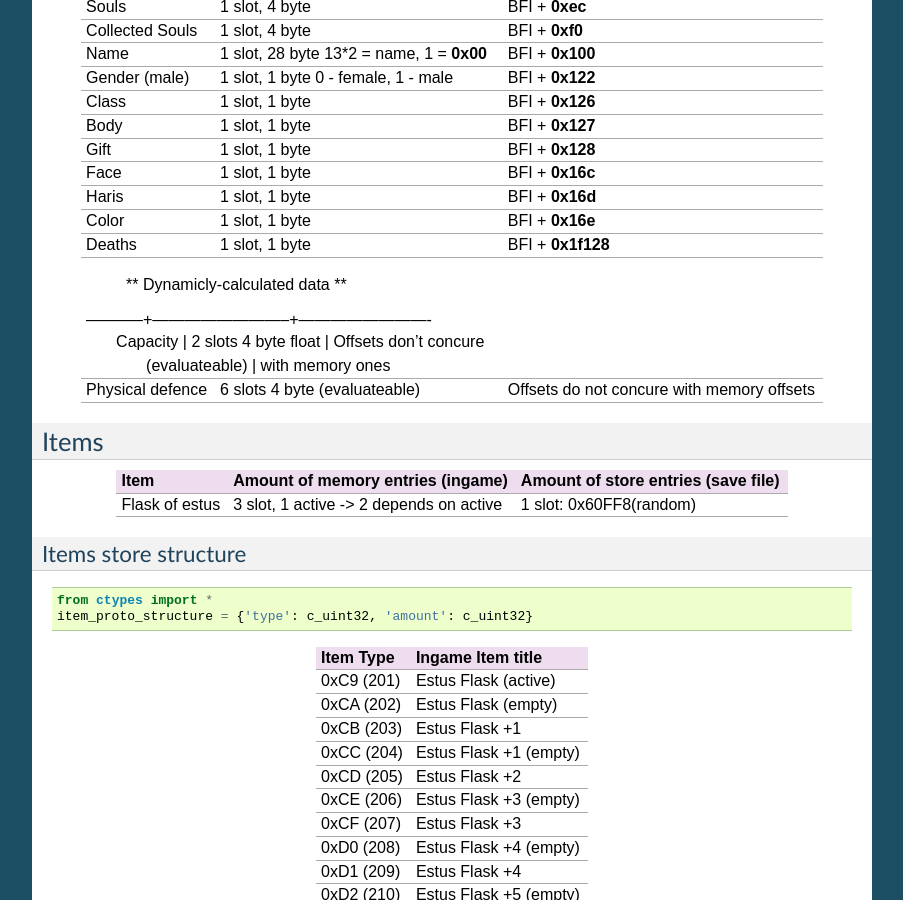
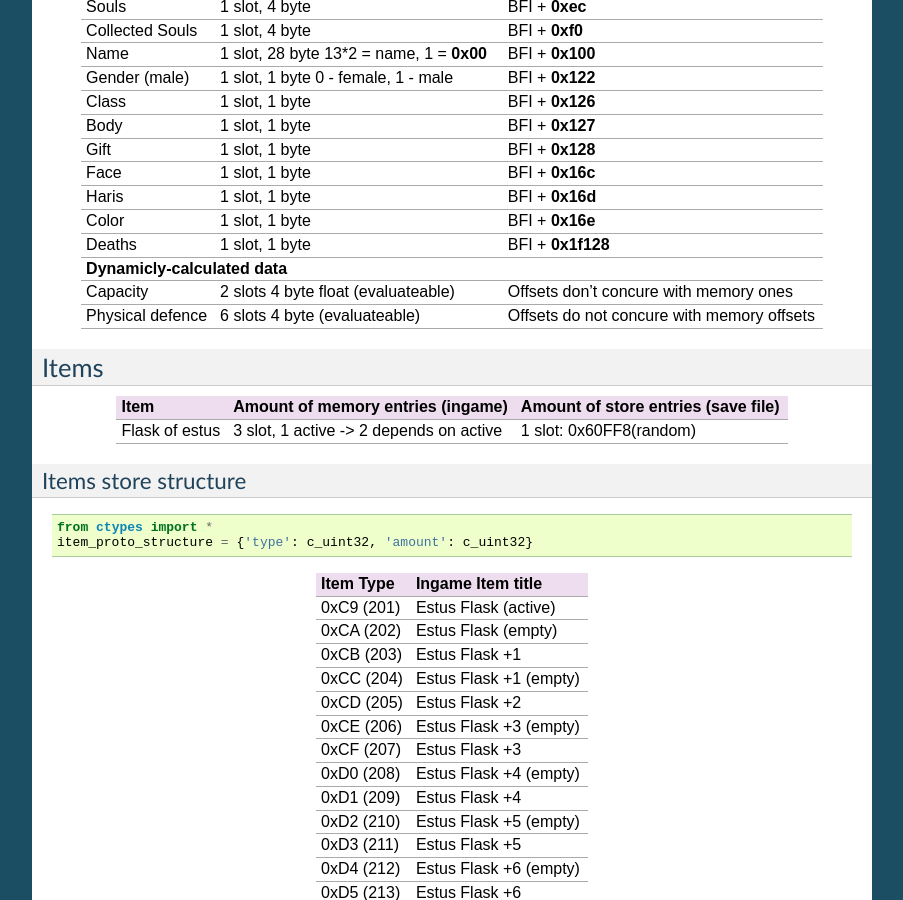
Before and after one commit to tarvitz/dsfp, a Sphinx documentation site: the page built from docs/datasheet.rst, in a window 1280 px wide and 900 px high, scrolled down 2015 px. Shown: the whole window, without its empty margins (198-1101 px from the left). Built offline with Sphinx 7.4.7, drawn with Linux system fonts in a browser that asks for light colours; formulas are drawn with MathJax 3.

```diff
--- a/docs/datasheet.rst
+++ b/docs/datasheet.rst
@@ -213,8 +213,8 @@ Stats
 +-----------+--------------------------+-------------------------+
 | Deaths    | 1 slot, 1 byte           | BFI + **0x1f128**       |
 +-----------+--------------------------+-------------------------+
-| ** Dynamicly-calculated data **                                |
-|-----------+--------------------------+-------------------------+
+| **Dynamicly-calculated data**                                  |
++-----------+--------------------------+-------------------------+
 | Capacity  | 2 slots 4 byte float     | Offsets don't concure   |
 |           | (evaluateable)           | with memory ones        |
 +-----------+--------------------------+-------------------------+
```
